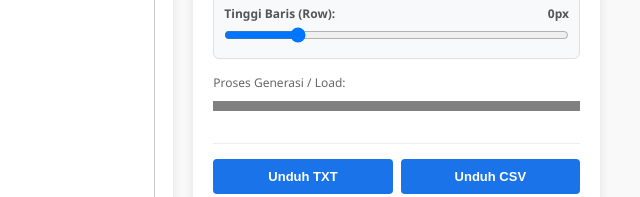
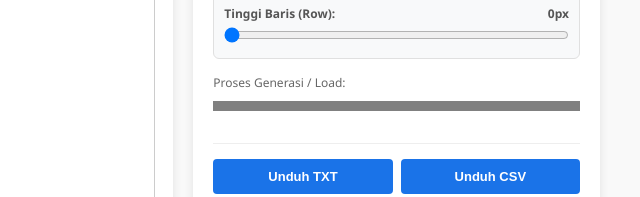
Before and after one commit to eapunk007/eagenerator, a plain HTML site: page index.html in a window 1280 px wide. Shown: the part 563-760 px from the top of the page, 640-1280 px from the left. Drawn offline with Linux system fonts and the light colour scheme.

Commit message:
index.html

```diff
--- a/index.html
+++ b/index.html
@@ -365,7 +365,7 @@
           <label style="font-size: 12px; font-weight: bold; color: #555; display: flex; justify-content: space-between;">
             Tinggi Baris (Row): <span id="valRow">0px</span>
           </label>
-          <input type="range" id="sliderRow" min="0" max="20" value="4" style="width: 100%; margin: 5px 0;" oninput="updateRow(this.value)">
+          <input type="range" id="sliderRow" min="0" max="20" value="0" style="width: 100%; margin: 5px 0;" oninput="updateRow(this.value)">
         </div>
       </div>
 
```
